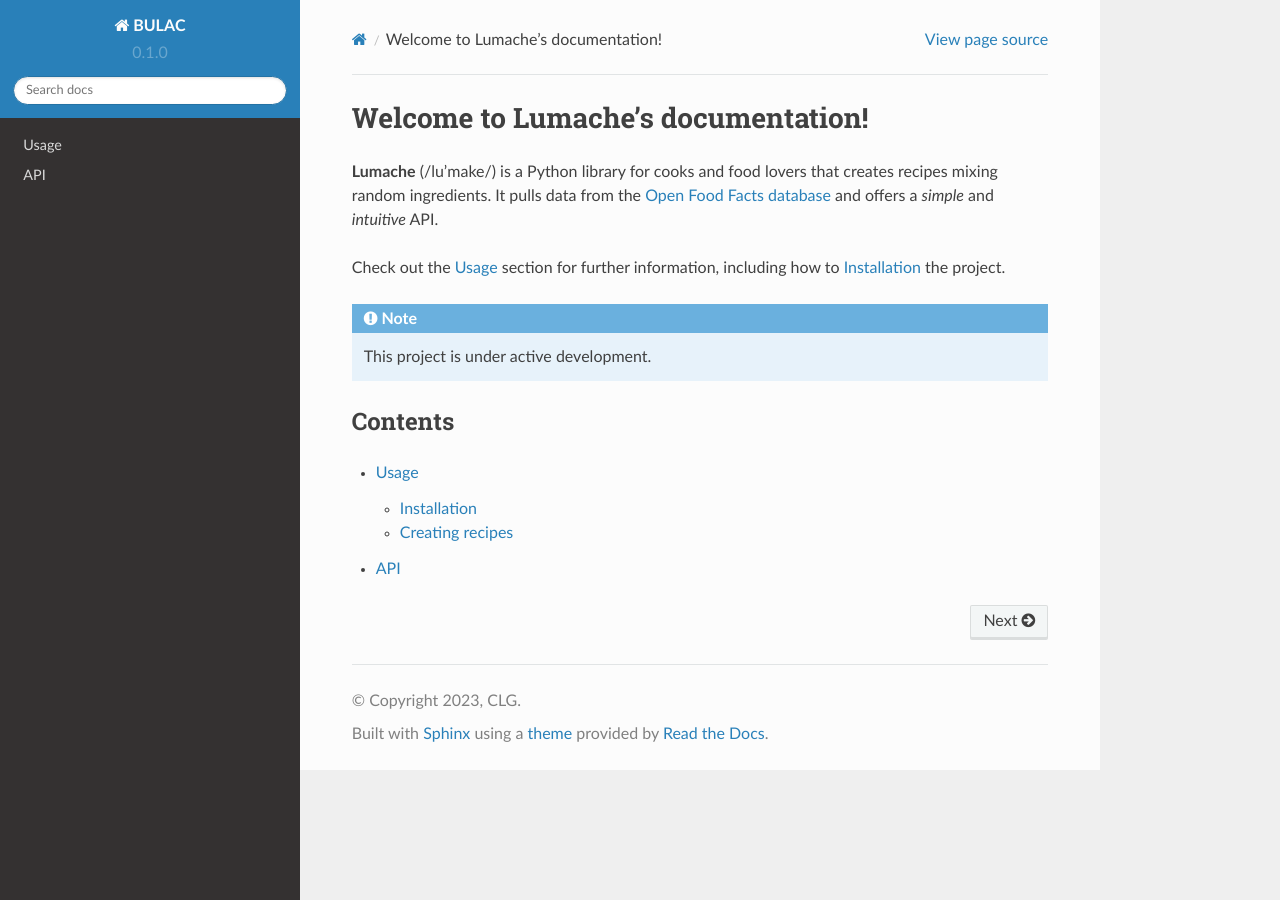
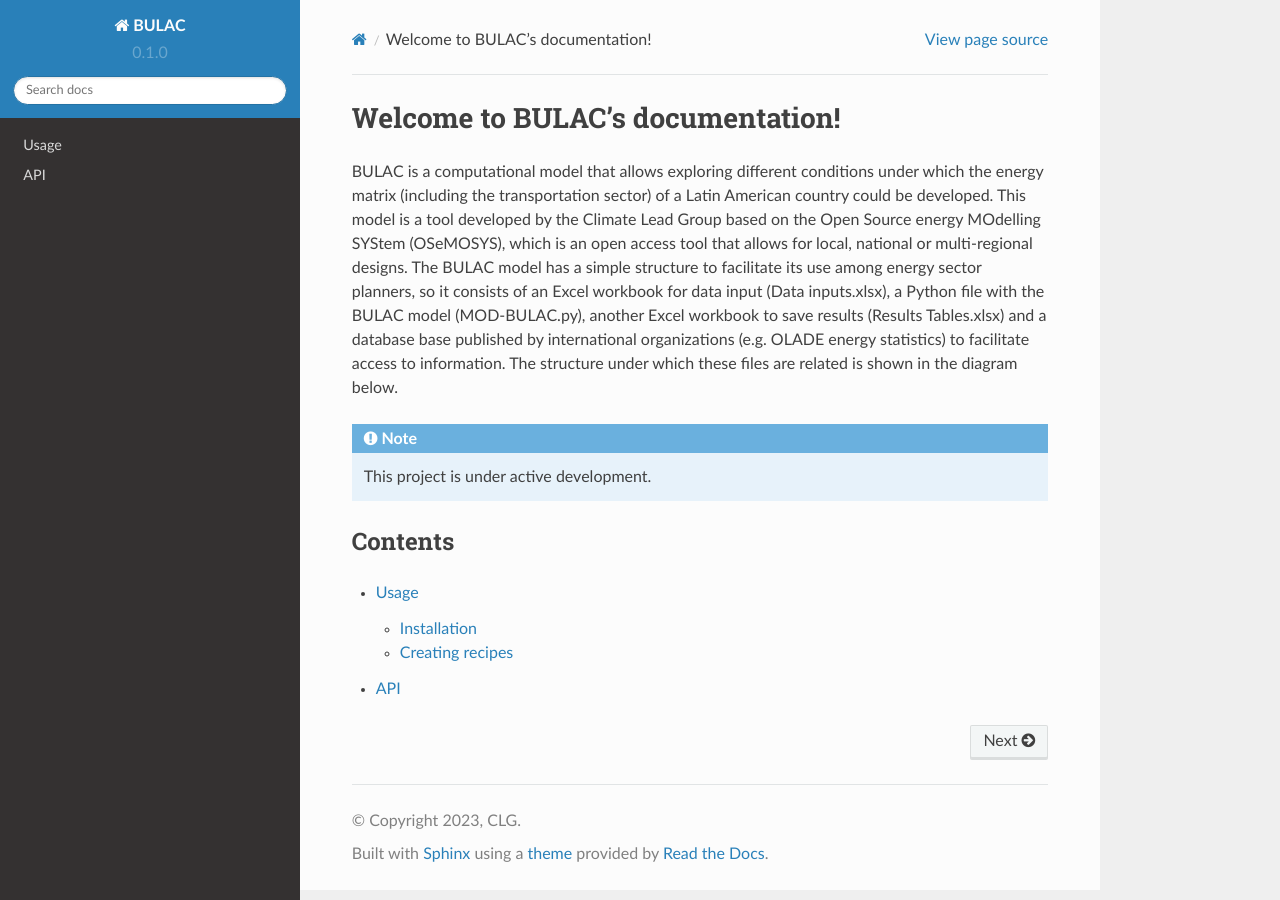
Before and after one commit to MarRodriguezArce/BULAC_Documentation_Proof, a Sphinx documentation site: the page built from docs/source/index.rst, in a window 1280 px wide. Built offline with Sphinx 7.4.7 and the Read the Docs theme 2.0.0, drawn with Linux system fonts in a browser that asks for light colours.

Commit message:
Update index.rst

```diff
--- a/docs/source/index.rst
+++ b/docs/source/index.rst
@@ -1,13 +1,10 @@
-Welcome to Lumache's documentation!
+Welcome to BULAC's documentation!
 ===================================
 
-**Lumache** (/lu'make/) is a Python library for cooks and food lovers
-that creates recipes mixing random ingredients.
-It pulls data from the `Open Food Facts database <https://world.openfoodfacts.org/>`_
-and offers a *simple* and *intuitive* API.
+BULAC is a computational model that allows exploring different conditions under which the energy matrix (including the transportation sector) of a Latin American country could be developed. This model is a tool developed by the Climate Lead Group based on the Open Source energy MOdelling SYStem (OSeMOSYS), which is an open access tool that allows for local, national or multi-regional designs.
+The BULAC model has a simple structure to facilitate its use among energy sector planners, so it consists of an Excel workbook for data input (Data inputs.xlsx), a Python file with the BULAC model (MOD-BULAC.py), another Excel workbook to save results (Results Tables.xlsx) and a database base published by international organizations (e.g. OLADE energy statistics) to facilitate access to information. The structure under which these files are related is shown in the diagram below.
 
-Check out the :doc:`usage` section for further information, including
-how to :ref:`installation` the project.
+
 
 .. note::
 
```
